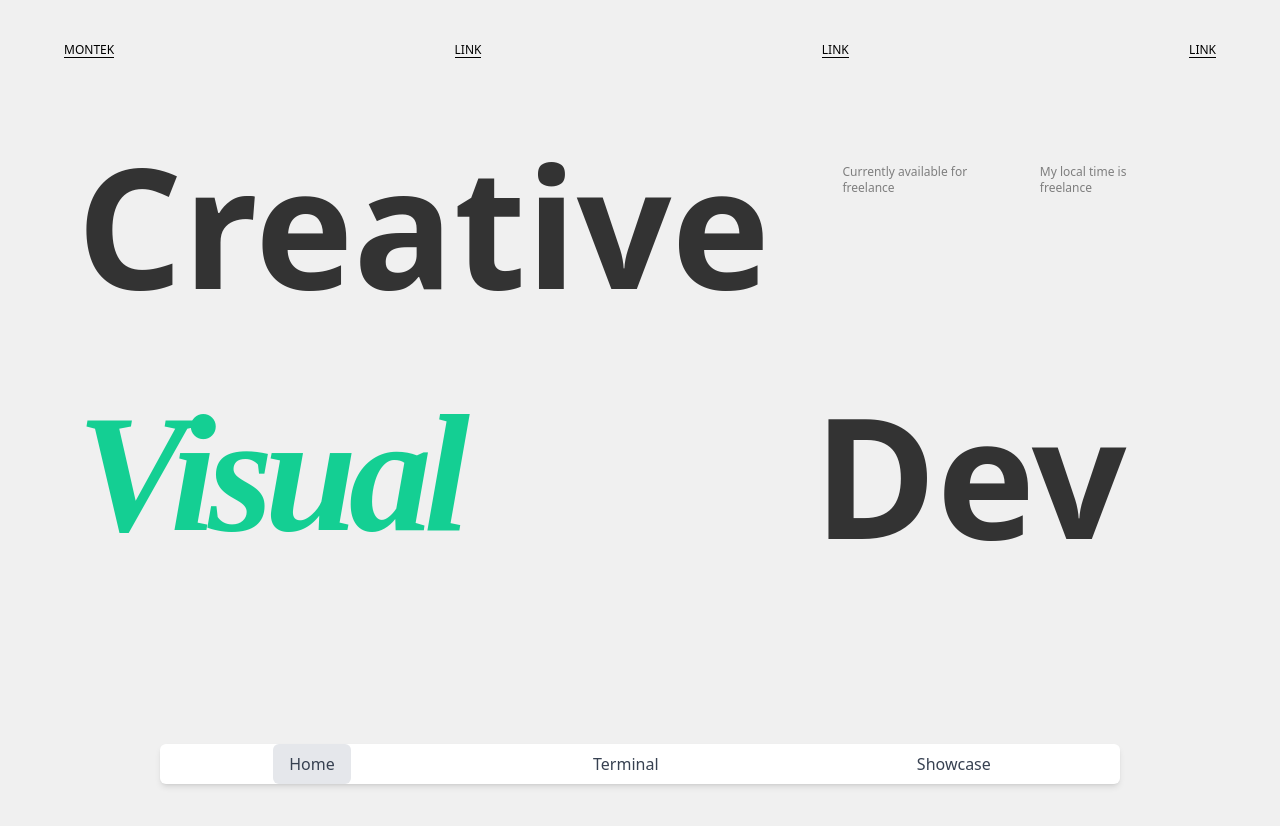
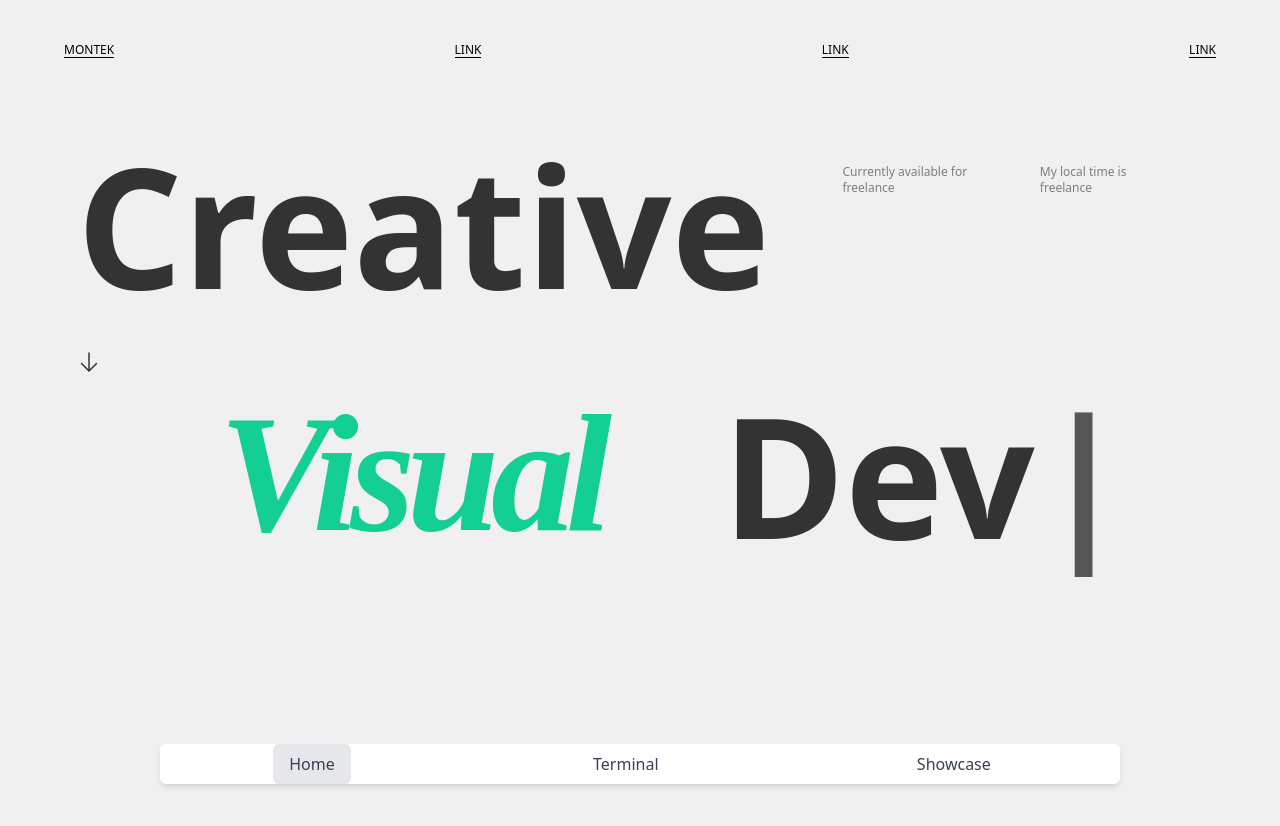
Before and after one commit to Montekkundan/Portfolio, a Next.js app: page / in a window 1280 px wide. Shown: the top 826 px of the page. Built offline with nearby package versions, Linux system fonts and the light colour scheme; a web font is replaced by a local one.

Commit message:
updated home page

```diff
--- a/package.json
+++ b/package.json
@@ -16,6 +16,7 @@
     "react": "^18.2.0",
     "react-dom": "^18.2.0",
     "react-loading": "^2.0.3",
+    "react-simple-typewriter": "^5.0.1",
     "styled-components": "^5.3.6",
     "styled-normalize": "^8.0.7",
     "three": "^0.147.0"
--- a/pages/index.tsx
+++ b/pages/index.tsx
@@ -7,7 +7,7 @@ import { motion } from 'framer-motion';
 import ReactLoading from 'react-loading';
 import metadata from '../metadata.json';
 import gsap from 'gsap';
-
+import { Typewriter } from 'react-simple-typewriter'
 
 const LoadingScreen = ({ progress }:any) => {
   return (
@@ -29,7 +29,14 @@ const Home = () => {
     .to('.loader', { height: 0, ease: 'Circ.easeInOut', duration: 1 }, )
     .to('.green', { height: '100%', top: 0, ease: 'Circ.easeInOut', duration: 1, delay: -.8 })
     .to('.green', { height: '0%',  ease: 'Circ.easeInOut', duration: 1, delay:-.3 });
-
+  // Disable mouse scroll for the first 1.5 seconds
+  const disableScroll = (event: WheelEvent) => {
+    event.preventDefault();
+  };
+  window.addEventListener('wheel', disableScroll, { passive: false });
+  setTimeout(() => {
+    window.removeEventListener('wheel', disableScroll);
+  }, 4000);
   }, []);
   const [isLoading, setIsLoading] = useState(true);
 const [controlsEnabled, setControlsEnabled] = useState(false);
@@ -104,9 +111,12 @@ useEffect(() => {
           </div>
         </div>
         <div className='w-full flex justify-between text-[#333] py-0 px-[6vw] pr-[12vw]  '>
-          {/* downarrow  */}
+          <svg xmlns="http://www.w3.org/2000/svg" fill="none" viewBox="0 0 24 24" strokeWidth={1.5} stroke="currentColor" className="w-6 h-6">
+  <path strokeLinecap="round" strokeLinejoin="round" d="M19.5 13.5L12 21m0 0l-7.5-7.5M12 21V3" />
+</svg>
+
           <h1 className='text-[13vw] font-semibold font-slack tracking-tighter'>Visual </h1>
-          <h1 className='text-[13vw] font-semibold '> Dev</h1>
+          <h1 className='text-[13vw] font-semibold '> <Typewriter words={['Dev', 'Coder']} cursor loop={false} /></h1>
         </div>
         </div>
 
--- a/styles/globals.css
+++ b/styles/globals.css
@@ -17,10 +17,9 @@
     }
 
 }
-@import url('https://fonts.googleapis.com/css2?family=Pacifico&display=swap');
-
+@import url('https://fonts.googleapis.com/css2?family=Kaushan+Script&family=Pacifico&display=swap');
 .font-slack {
-    font-family: 'Pacifico', cursive;
+    font-family: 'Kaushan Script', cursive;
     font-weight: 900;
     font-style: italic;
     color: #14CF93;
```
Also changed, not shown: 1 other file (tests, documents, lock files or other folders).
